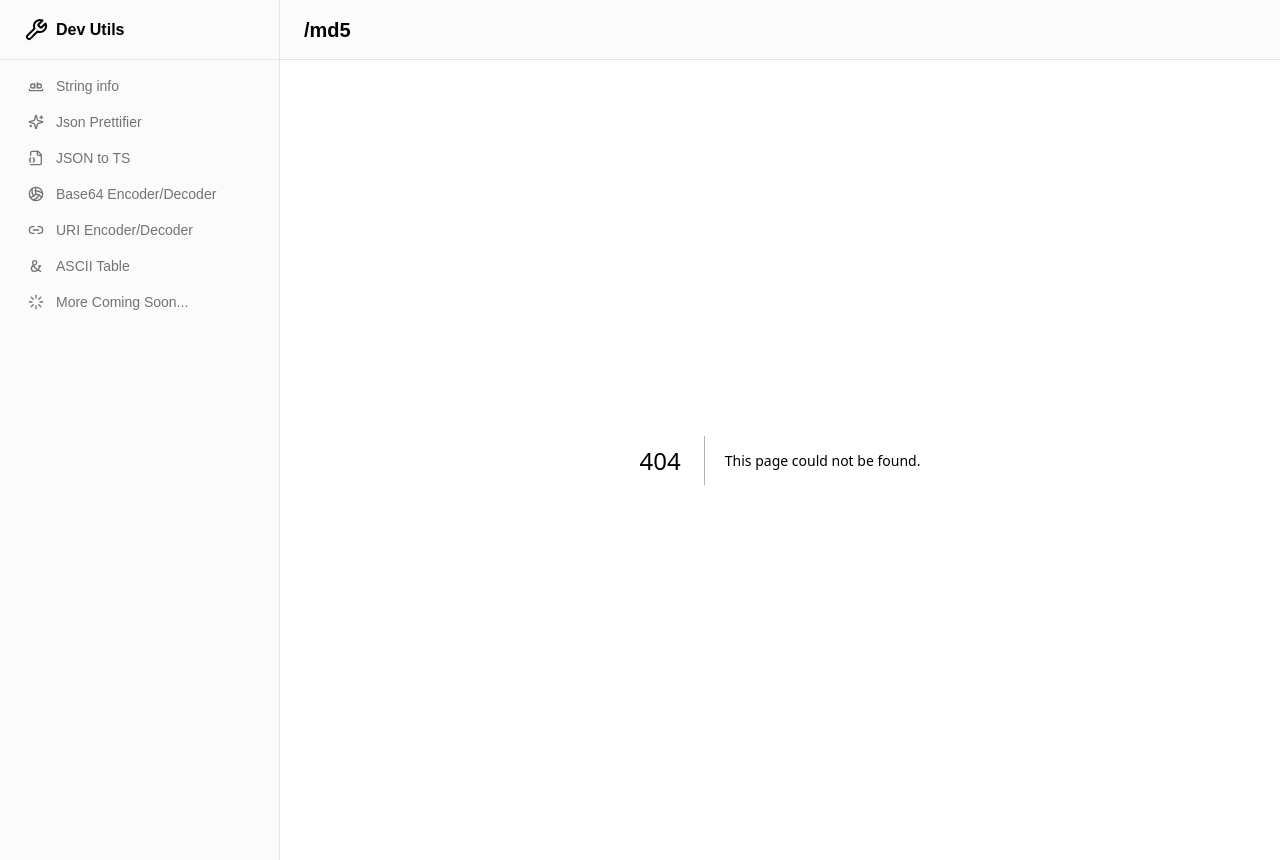
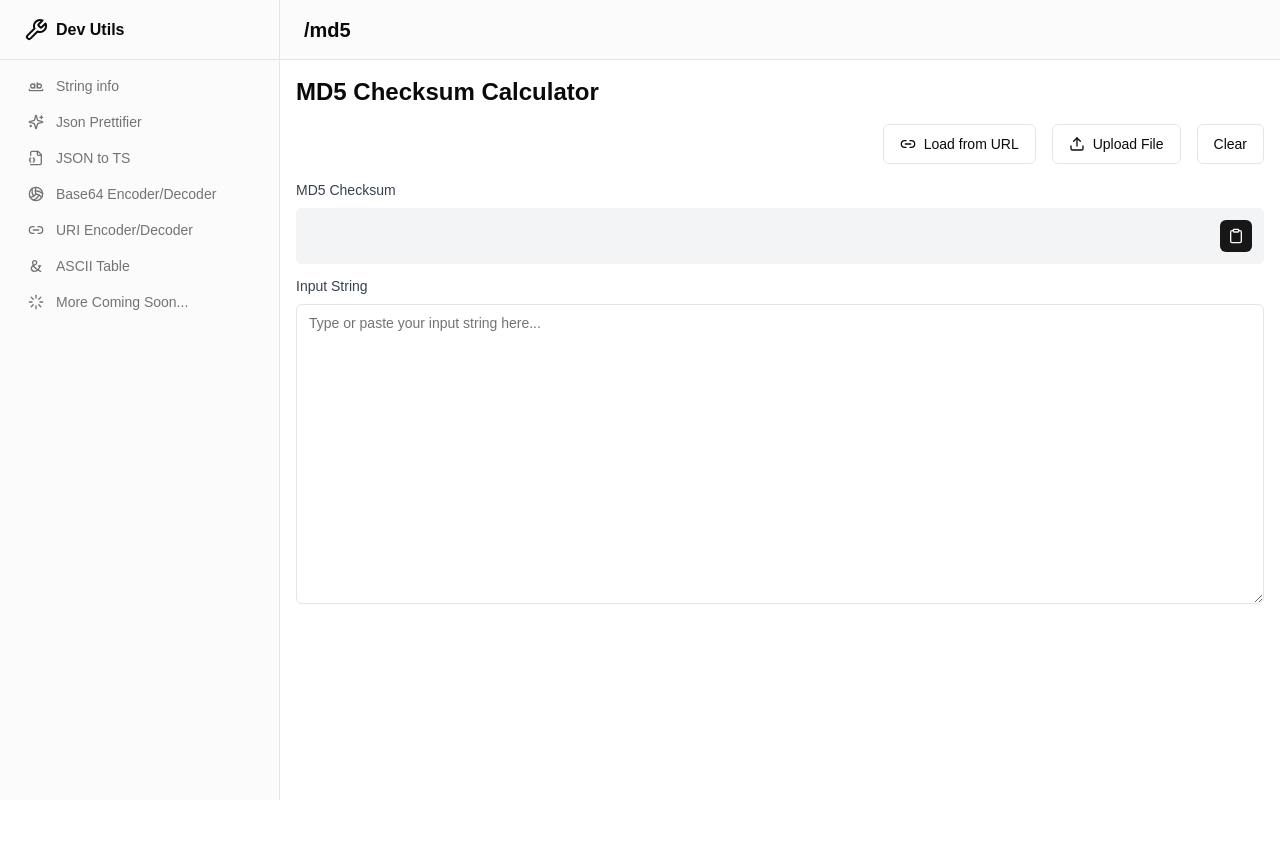
Before and after one commit to AV3RG/dev-utils, a Next.js app: page /md5 in a window 1280 px wide. Before the commit this address had no page. After the commit the page ends 800 px from the top, so only its background shows below. Built offline with nearby package versions, Linux system fonts and the light colour scheme.

Commit message:
feat(md5): base

```diff
--- a/package.json
+++ b/package.json
@@ -17,6 +17,7 @@
     "@radix-ui/react-tooltip": "^1.1.3",
     "class-variance-authority": "^0.7.0",
     "clsx": "^2.1.1",
+    "crypto-js": "^4.2.0",
     "immer": "^10.1.1",
     "lodash.debounce": "^4.0.8",
     "lucide-react": "^0.452.0",
@@ -28,6 +29,7 @@
     "zustand": "^5.0.0"
   },
   "devDependencies": {
+    "@types/crypto-js": "^4.2.2",
     "@types/lodash.debounce": "^4.0.9",
     "@types/node": "^20",
     "@types/react": "^18",
--- /dev/null
+++ b/src/app/md5/page.tsx
@@ -0,0 +1,93 @@
+'use client'
+
+import React, { useState, useCallback, useEffect } from 'react'
+import { Textarea } from "@/components/shadcn/ui/textarea"
+import { Alert, AlertDescription } from "@/components/shadcn/ui/alert"
+import {AlertCircle} from "lucide-react"
+import debounce from 'lodash.debounce'
+import ClickToCopy from "@/components/commons/ClickToCopy";
+import UserInputControls from "@/components/commons/UserInputControls";
+import CryptoJS from 'crypto-js'
+
+const md5Calculator = (value: string) => {
+    if (!value.trim()) {
+        return { parsed: null, error: null }
+    }
+    try {
+        const hash = CryptoJS.MD5(value)
+        return { parsed: hash.toString(CryptoJS.enc.Hex), error: null }
+    } catch (e) {
+        console.error("Error while parsing JSON:", e)
+        return { parsed: null, error: 'Invalid JSON: Please check your input.' }
+    }
+}
+
+export default function Md5() {
+    const [input, setInput] = useState('')
+    const [output, setOutput] = useState('')
+    const [error, setError] = useState('')
+
+    // eslint-disable-next-line react-hooks/exhaustive-deps
+    const md5Checksum = useCallback(
+        debounce(() => {
+            const { parsed, error } = md5Calculator(input)
+            if (error) {
+                setError(error)
+            } else {
+                setOutput(parsed || "")
+                setError('')
+            }
+        }, 300),
+        [input]
+    )
+
+    const handleInputChange = (e: React.ChangeEvent<HTMLTextAreaElement>) => {
+        const value = e.target.value
+        setInput(value)
+    }
+
+    useEffect(() => {
+        md5Checksum()
+    }, [input, md5Checksum])
+
+    return (
+        <div className="container mx-auto p-4">
+            <div className="flex justify-between items-center mb-4">
+                <h1 className="text-2xl font-bold">MD5 Checksum Calculator</h1>
+            </div>
+            <div className="flex items-center justify-between mb-4">
+                <div>
+                    {error && (
+                        <Alert variant="destructive" className={"p-2 flex items-center justify-center [&>svg]:absolute [&>svg]:left-3 [&>svg]:top-2"}>
+                            <AlertCircle className="h-4 w-4" />
+                            <AlertDescription>{error}</AlertDescription>
+                        </Alert>
+                    )}
+                </div>
+                <UserInputControls setInput={setInput} setErrorMessage={setError} />
+            </div>
+            <div className="">
+                <div className={"h-14"}>
+                    <h2 className="text-sm font-medium text-gray-700 mb-2">MD5 Checksum</h2>
+                    <pre className="bg-gray-100 p-4 rounded-md overflow-auto h-full relative">
+                        <ClickToCopy toCopySupplier={() => output} buttonClassName={"absolute right-3 top-3"}/>
+                        <code>{output}</code>
+                    </pre>
+                </div>
+                <div className={"h-full mt-10"}>
+                    <label htmlFor="md5-input" className="block text-sm font-medium text-gray-700 mb-2">
+                        Input String
+                    </label>
+                    <Textarea
+                        id="md5-input"
+                        value={input}
+                        onChange={handleInputChange}
+                        placeholder="Type or paste your input string here..."
+                        className="min-h-[300px] h-full"
+                    />
+                </div>
+
+            </div>
+        </div>
+    )
+}
```
Also changed, not shown: 1 other file (tests, documents, lock files or other folders).
